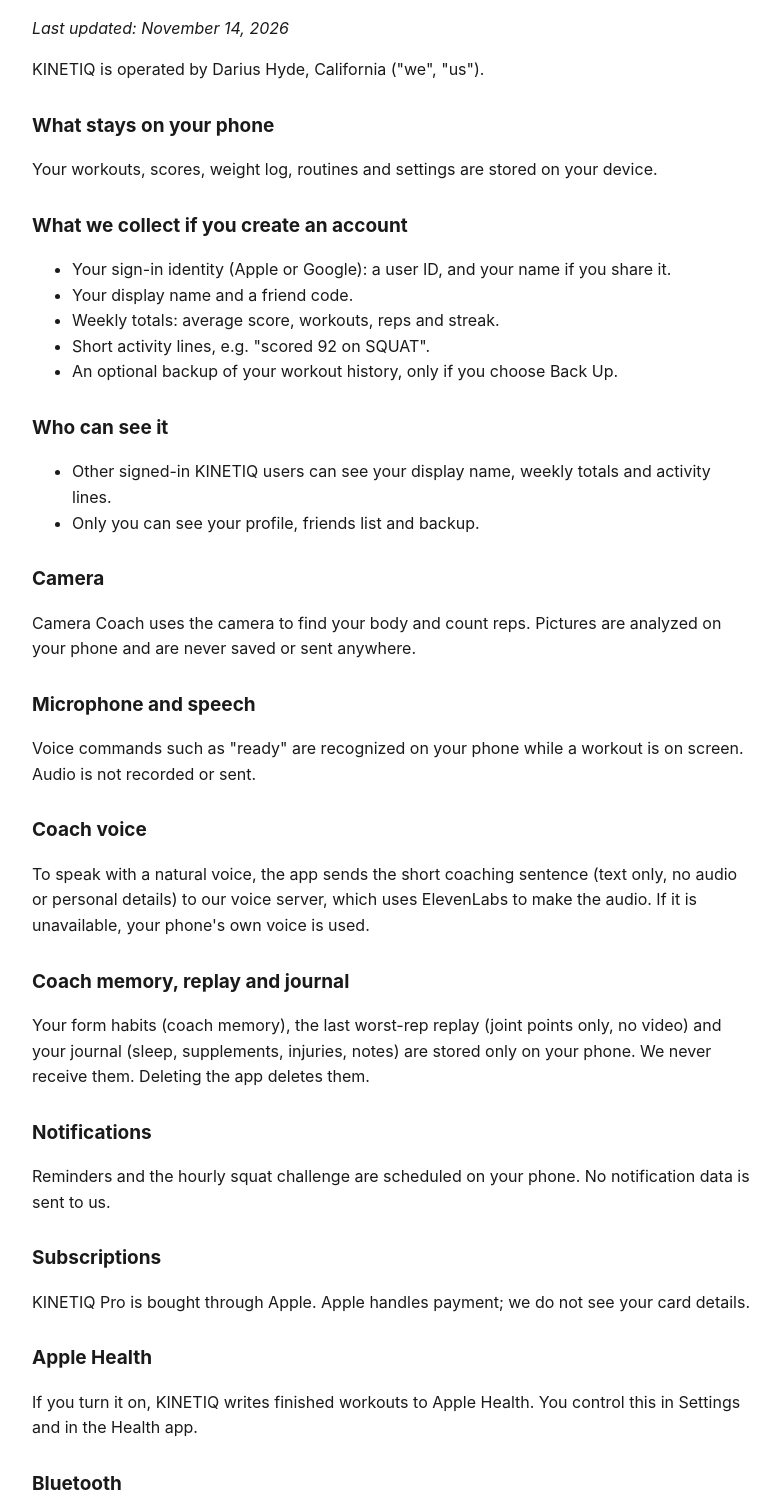
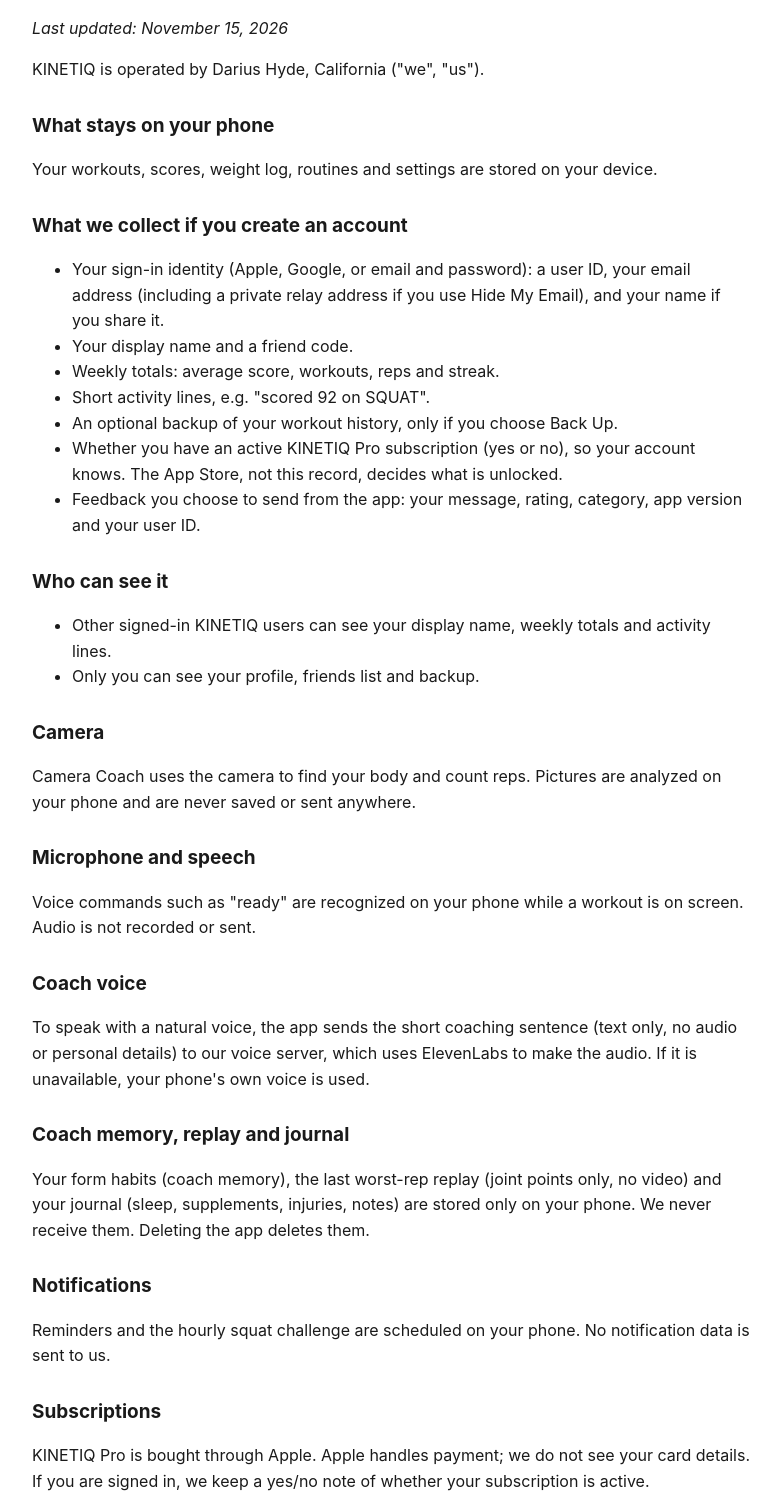
Before and after one commit to KinetiqTech/kinetiq-legal, a plain HTML site: page privacy.html in a window 1280 px wide. Shown: the part 88-1600 px from the top of the page, without its empty margins (248-1028 px from the left). Drawn offline with Linux system fonts and the light colour scheme.

Commit message:
Add files via upload

```diff
--- a/privacy.html
+++ b/privacy.html
@@ -1,17 +1,19 @@
 <!doctype html><html lang="en"><head><meta charset="utf-8"><meta name="viewport" content="width=device-width,initial-scale=1"><title>KINETIQ Privacy Policy</title>
 <style>body{font-family:-apple-system,system-ui,sans-serif;max-width:720px;margin:40px auto;padding:0 20px;line-height:1.6;color:#1a1a1a}h1{font-size:28px}h2{font-size:19px;margin-top:28px}a{color:#2563eb}</style></head><body>
 <h1>KINETIQ Privacy Policy</h1>
-<p><em>Last updated: November 14, 2026</em></p>
+<p><em>Last updated: November 15, 2026</em></p>
 <p>KINETIQ is operated by Darius Hyde, California ("we", "us").</p>
 <h2>What stays on your phone</h2>
 <p>Your workouts, scores, weight log, routines and settings are stored on your device.</p>
 <h2>What we collect if you create an account</h2>
 <ul>
-<li>Your sign-in identity (Apple or Google): a user ID, and your name if you share it.</li>
+<li>Your sign-in identity (Apple, Google, or email and password): a user ID, your email address (including a private relay address if you use Hide My Email), and your name if you share it.</li>
 <li>Your display name and a friend code.</li>
 <li>Weekly totals: average score, workouts, reps and streak.</li>
 <li>Short activity lines, e.g. "scored 92 on SQUAT".</li>
 <li>An optional backup of your workout history, only if you choose Back Up.</li>
+<li>Whether you have an active KINETIQ Pro subscription (yes or no), so your account knows. The App Store, not this record, decides what is unlocked.</li>
+<li>Feedback you choose to send from the app: your message, rating, category, app version and your user ID.</li>
 </ul>
 <h2>Who can see it</h2>
 <ul>
@@ -29,7 +31,7 @@
 <h2>Notifications</h2>
 <p>Reminders and the hourly squat challenge are scheduled on your phone. No notification data is sent to us.</p>
 <h2>Subscriptions</h2>
-<p>KINETIQ Pro is bought through Apple. Apple handles payment; we do not see your card details.</p>
+<p>KINETIQ Pro is bought through Apple. Apple handles payment; we do not see your card details. If you are signed in, we keep a yes/no note of whether your subscription is active.</p>
 <h2>Apple Health</h2>
 <p>If you turn it on, KINETIQ writes finished workouts to Apple Health. You control this in Settings and in the Health app.</p>
 <h2>Bluetooth</h2>
@@ -41,5 +43,7 @@
 </ul>
 <h2>Services we use</h2>
 <p>Google Firebase (authentication and database), Sign in with Apple, Google Sign-In.</p>
+<h2>How long we keep it</h2>
+<p>We keep your account data until you delete your account. Deleting your account removes your profile, friend code, weekly totals, activity lines, friends list, backup and Pro note, and your sign-in. Feedback you sent may be kept so we can improve the app.</p>
 <h2>Contact</h2>
 <p><a href="mailto:Kinetiqllc@gmail.com">Kinetiqllc@gmail.com</a></p></body></html>
```
Also changed, not shown: terms.html (+1 -1 lines).
